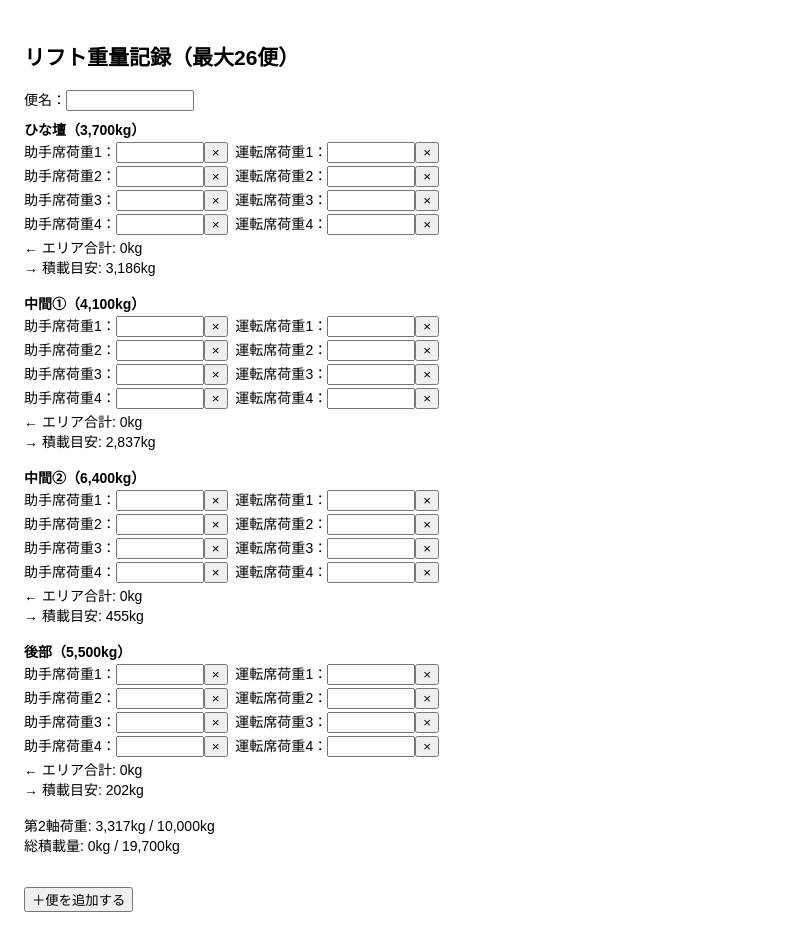
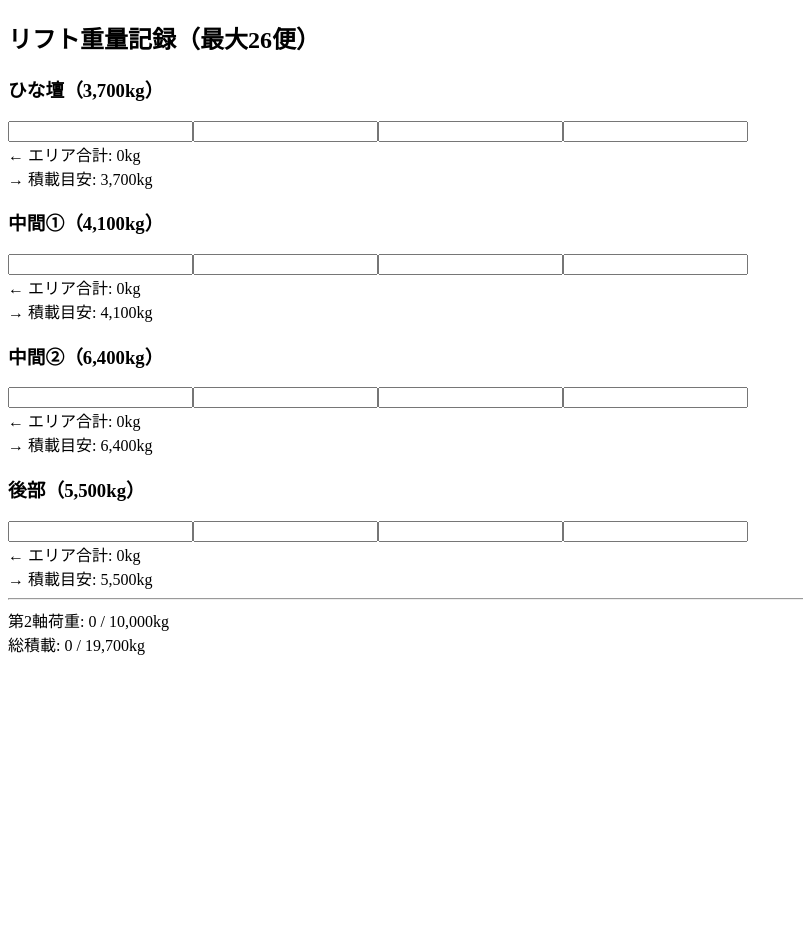
Before and after one commit to Toyotayusou1111/-, a React (Create React App) app: page / in a window 1280 px wide. Shown: the whole page, without its empty margins (0-803 px from the left). After the commit the page ends 800 px from the top, so only its background shows below. Built offline with nearby package versions, Linux system fonts and the light colour scheme.

Commit message:
Update App.js

```diff
--- a/src/App.js
+++ b/src/App.js
@@ -1,151 +1,98 @@
-import React, { useState, useRef } from "react";
+// === 修正済み React 全コード（積載目安ロジック完全版） ===
+
+import React, { useState, useEffect } from "react";
+
+const AREA_CONFIG = [
+  { name: "ひな壇", limit: 3700, axleCoef: 1.0 },
+  { name: "中間①", limit: 4100, axleCoef: 0.5 },
+  { name: "中間②", limit: 6400, axleCoef: 0.3 },
+  { name: "後部", limit: 5500, axleCoef: 0.1 },
+];
+
+const LiftInput = ({ index, data, onChange }) => {
+  const handleChange = (e, i) => {
+    const newValues = [...data.values];
+    newValues[i] = Number(e.target.value);
+    onChange(index, newValues);
+  };
+  const sum = data.values.reduce((acc, val) => acc + (val || 0), 0);
+  return (
+    <div>
+      <h3>
+        {data.name}（{data.limit.toLocaleString()}kg）
+      </h3>
+      {[...Array(4)].map((_, i) => (
+        <input
+          key={i}
+          type="number"
+          value={data.values[i] || ""}
+          onChange={(e) => handleChange(e, i)}
+        />
+      ))}
+      <div>← エリア合計: {sum.toLocaleString()}kg</div>
+      <div>→ 積載目安: {data.suggest.toLocaleString()}kg</div>
+    </div>
+  );
+};
 
 export default function App() {
-  const MAX_AXLE = 10000;
-  const MAX_TOTAL = 19700;
-  const COEF = { ひな壇: 0.6817, 中間1: 0.607, 中間2: 0.0975, 後部: 0.0433 };
-  const LIMIT = { ひな壇: 3700, 中間1: 4100, 中間2: 6400, 後部: 5500 };
-  const INTERCEPT = 3317.33;
+  const [areas, setAreas] = useState(
+    AREA_CONFIG.map((area) => ({ ...area, values: [0, 0, 0, 0], suggest: area.limit }))
+  );
 
-  const areaMeta = [
-    { key: "ひな壇", label: "ひな壇（3,700kg）" },
-    { key: "中間1", label: "中間①（4,100kg）" },
-    { key: "中間2", label: "中間②（6,400kg）" },
-    { key: "後部", label: "後部（5,500kg）" },
-  ];
-
-  const blankRows = () => Array(4).fill({ left: "", right: "" });
-  const newEntry = () => ({
-    便名: "",
-    ひな壇: blankRows(),
-    中間1: blankRows(),
-    中間2: blankRows(),
-    後部: blankRows(),
-  });
-
-  const [entries, setEntries] = useState([newEntry()]);
-  const refs = useRef({});
-
-  const n = (v) => parseFloat(v) || 0;
-  const areaSum = (en, k) => en[k].reduce((s, r) => s + n(r.left) + n(r.right), 0);
-
-  const totals = (en) => {
-    const total = areaMeta.reduce((sum, a) => sum + areaSum(en, a.key), 0);
-
-    const axle =
-      areaSum(en, "ひな壇") * COEF.ひな壇 +
-      areaSum(en, "中間1") * COEF.中間1 +
-      areaSum(en, "中間2") * COEF.中間2 +
-      areaSum(en, "後部") * COEF.後部 +
-      INTERCEPT;
-
-    const remainTotal = Math.max(0, MAX_TOTAL - total);
-    const remainAxle = MAX_AXLE - axle;
-
-    const estimate = {};
-
-    const targets = areaMeta.filter((a) =>
-      en[a.key].some((r) => r.left === "" || r.right === "")
+  useEffect(() => {
+    const usedTotal = areas.reduce(
+      (acc, a) => acc + a.values.reduce((s, v) => s + (v || 0), 0),
+      0
+    );
+    const usedAxle = areas.reduce(
+      (acc, a) =>
+        acc +
+        a.values.reduce((s, v) => s + (v || 0), 0) * a.axleCoef,
+      0
     );
 
-    if (targets.length > 0) {
-      const coefSum = targets.reduce((s, a) => s + COEF[a.key], 0);
+    const remainTotal = 19700 - usedTotal;
+    const remainAxle = 10000 - usedAxle;
 
-      targets.forEach((a) => {
-        const ratio = COEF[a.key] / coefSum;
-        const logicalTotal = remainTotal * ratio;
-        const logicalAxle = remainAxle > 0 ? remainAxle * ratio : 0;
-        const maxLimit = LIMIT[a.key];
-        const est = Math.min(logicalTotal, logicalAxle, maxLimit, remainTotal);
-        estimate[a.key] = Math.max(0, Math.floor(est));
-      });
-    }
+    const newAreas = areas.map((a) => {
+      const current = a.values.reduce((s, v) => s + (v || 0), 0);
+      const remainLocal = Math.max(a.limit - current, 0);
+      const limitByTotal = remainTotal;
+      const limitByAxle = remainAxle / a.axleCoef;
+      const logicalMax = Math.min(remainLocal, limitByTotal, limitByAxle);
+      return {
+        ...a,
+        suggest: Math.max(Math.floor(logicalMax), 0),
+      };
+    });
+    setAreas(newAreas);
+  }, [areas.map((a) => a.values).flat().join(",")]);
 
-    return { total, axle, estimate };
+  const handleAreaChange = (index, newValues) => {
+    const newAreas = [...areas];
+    newAreas[index].values = newValues;
+    setAreas(newAreas);
   };
 
-  const setVal = (ei, k, ri, side, v) =>
-    setEntries((p) => {
-      const cp = [...p];
-      const rows = cp[ei][k].map((r) => ({ ...r }));
-      rows[ri][side] = v;
-      cp[ei][k] = rows;
-      return cp;
-    });
-
-  const clear = (ei, k, ri, side) => setVal(ei, k, ri, side, "");
-
-  const handleKeyDown = (e, ei, k, ri, side) => {
-    if (e.key === "Enter") {
-      const order = ["left", "right"];
-      const sideIdx = order.indexOf(side);
-      const nextSide = sideIdx === 0 ? "right" : "left";
-      const nextRi = sideIdx === 0 ? ri : ri + 1;
-      const nextKey = `${ei}-${k}-${nextRi}-${nextSide}`;
-      const nextInput = refs.current[nextKey];
-      if (nextInput) nextInput.focus();
-    }
-  };
+  const total = areas.reduce(
+    (acc, a) => acc + a.values.reduce((s, v) => s + (v || 0), 0),
+    0
+  );
+  const axleTotal = areas.reduce(
+    (acc, a) => acc + a.values.reduce((s, v) => s + (v || 0), 0) * a.axleCoef,
+    0
+  );
 
   return (
-    <div style={{ padding: 16, fontFamily: "sans-serif", fontSize: 14 }}>
+    <div>
       <h2>リフト重量記録（最大26便）</h2>
-      {entries.map((en, ei) => {
-        const { total, axle, estimate } = totals(en);
-        return (
-          <div key={ei} style={{ marginBottom: 32 }}>
-            <div style={{ marginBottom: 8 }}>
-              便名：
-              <input
-                value={en.便名}
-                onChange={(e) => {
-                  const cp = [...entries];
-                  cp[ei].便名 = e.target.value;
-                  setEntries(cp);
-                }}
-                style={{ width: 120 }}
-              />
-            </div>
-            {areaMeta.map(({ key, label }) => (
-              <div key={key} style={{ marginBottom: 16 }}>
-                <strong>{label}</strong>
-                {en[key].map((row, ri) => (
-                  <div key={ri} style={{ margin: "2px 0" }}>
-                    助手席荷重{ri + 1}：
-                    <input
-                      type="number"
-                      value={row.left}
-                      onChange={(e) => setVal(ei, key, ri, "left", e.target.value)}
-                      onKeyDown={(e) => handleKeyDown(e, ei, key, ri, "left")}
-                      ref={(el) => (refs.current[`${ei}-${key}-${ri}-left`] = el)}
-                      style={{ width: 80 }}
-                    />
-                    <button onClick={() => clear(ei, key, ri, "left")}>×</button>
-                    &nbsp;
-                    運転席荷重{ri + 1}：
-                    <input
-                      type="number"
-                      value={row.right}
-                      onChange={(e) => setVal(ei, key, ri, "right", e.target.value)}
-                      onKeyDown={(e) => handleKeyDown(e, ei, key, ri, "right")}
-                      ref={(el) => (refs.current[`${ei}-${key}-${ri}-right`] = el)}
-                      style={{ width: 80 }}
-                    />
-                    <button onClick={() => clear(ei, key, ri, "right")}>×</button>
-                  </div>
-                ))}
-                <div>← エリア合計: {areaSum(en, key).toLocaleString()}kg</div>
-                {estimate[key] !== undefined && (
-                  <div>→ 積載目安: {estimate[key].toLocaleString()}kg</div>
-                )}
-              </div>
-            ))}
-            <div>第2軸荷重: {Math.round(axle).toLocaleString()}kg / {MAX_AXLE.toLocaleString()}kg</div>
-            <div>総積載量: {Math.round(total).toLocaleString()}kg / {MAX_TOTAL.toLocaleString()}kg</div>
-          </div>
-        );
-      })}
-      <button onClick={() => setEntries([...entries, newEntry()])}>＋便を追加する</button>
+      {areas.map((area, idx) => (
+        <LiftInput key={idx} index={idx} data={area} onChange={handleAreaChange} />
+      ))}
+      <hr />
+      <div>第2軸荷重: {axleTotal.toLocaleString()} / 10,000kg</div>
+      <div>総積載: {total.toLocaleString()} / 19,700kg</div>
     </div>
   );
 }
```
